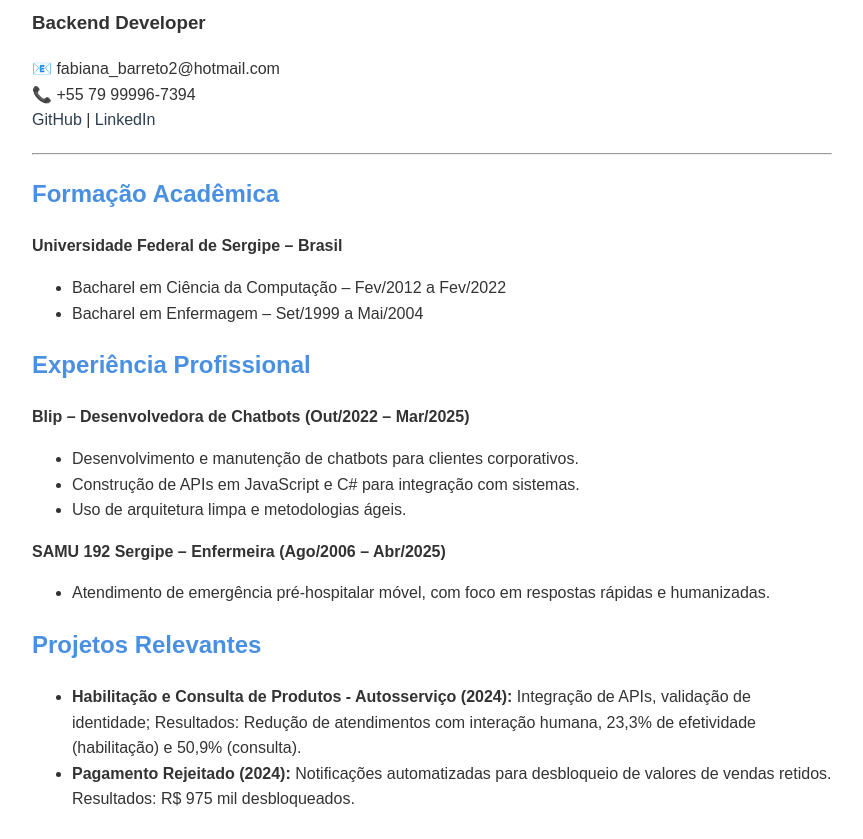
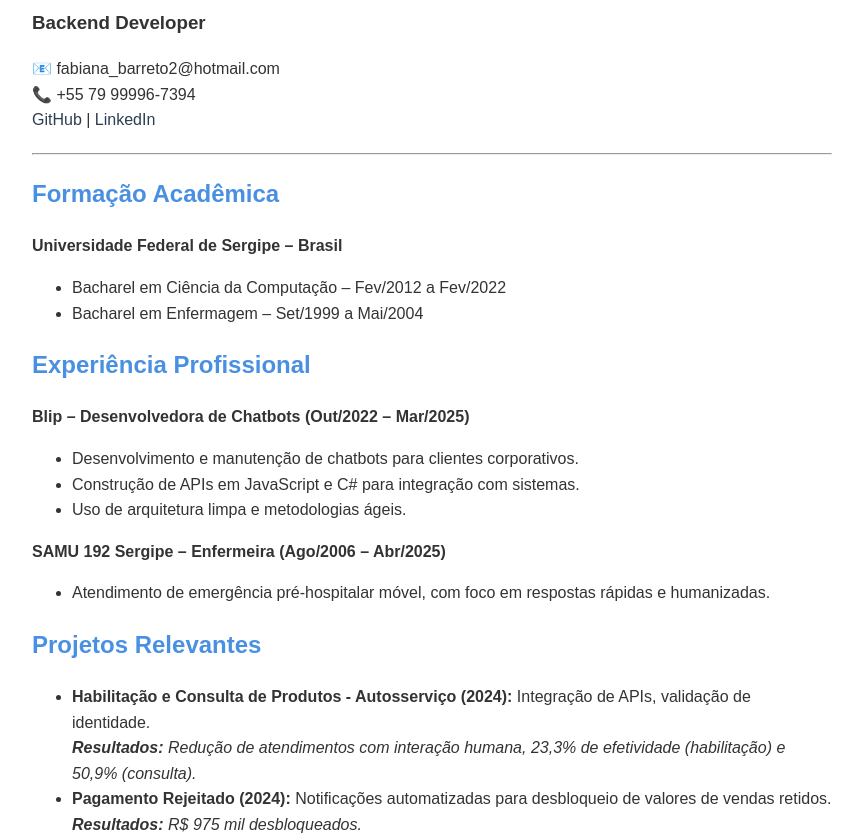
Before and after one commit to fabifelicia/fabifelicia.github.io, a plain HTML site: page index.html in a window 1280 px wide. Shown: the part 105-944 px from the top of the page, without its empty margins (208-1071 px from the left). Drawn offline with Linux system fonts and the light colour scheme.

Commit message:
Update index.html

```diff
--- a/index.html
+++ b/index.html
@@ -45,8 +45,8 @@
 
   <h2>Projetos Relevantes</h2>
   <ul>
-    <li><strong>Habilitação e Consulta de Produtos - Autosserviço (2024):</strong> Integração de APIs, validação de identidade; Resultados: Redução de atendimentos com interação humana, 23,3% de efetividade (habilitação) e 50,9% (consulta).</li>
-    <li><strong>Pagamento Rejeitado (2024):</strong> Notificações automatizadas para desbloqueio de valores de vendas retidos. Resultados: R$ 975 mil desbloqueados.</li>
+    <li><strong>Habilitação e Consulta de Produtos - Autosserviço (2024):</strong> Integração de APIs, validação de identidade.<br><em><strong>Resultados: </strong>Redução de atendimentos com interação humana, 23,3% de efetividade (habilitação) e 50,9% (consulta).</em></li>
+    <li><strong>Pagamento Rejeitado (2024):</strong> Notificações automatizadas para desbloqueio de valores de vendas retidos.<br><em><strong>Resultados: </strong>R$ 975 mil desbloqueados.</em></li>
   </ul>
 
   <h2>Habilidades</h2>
```
